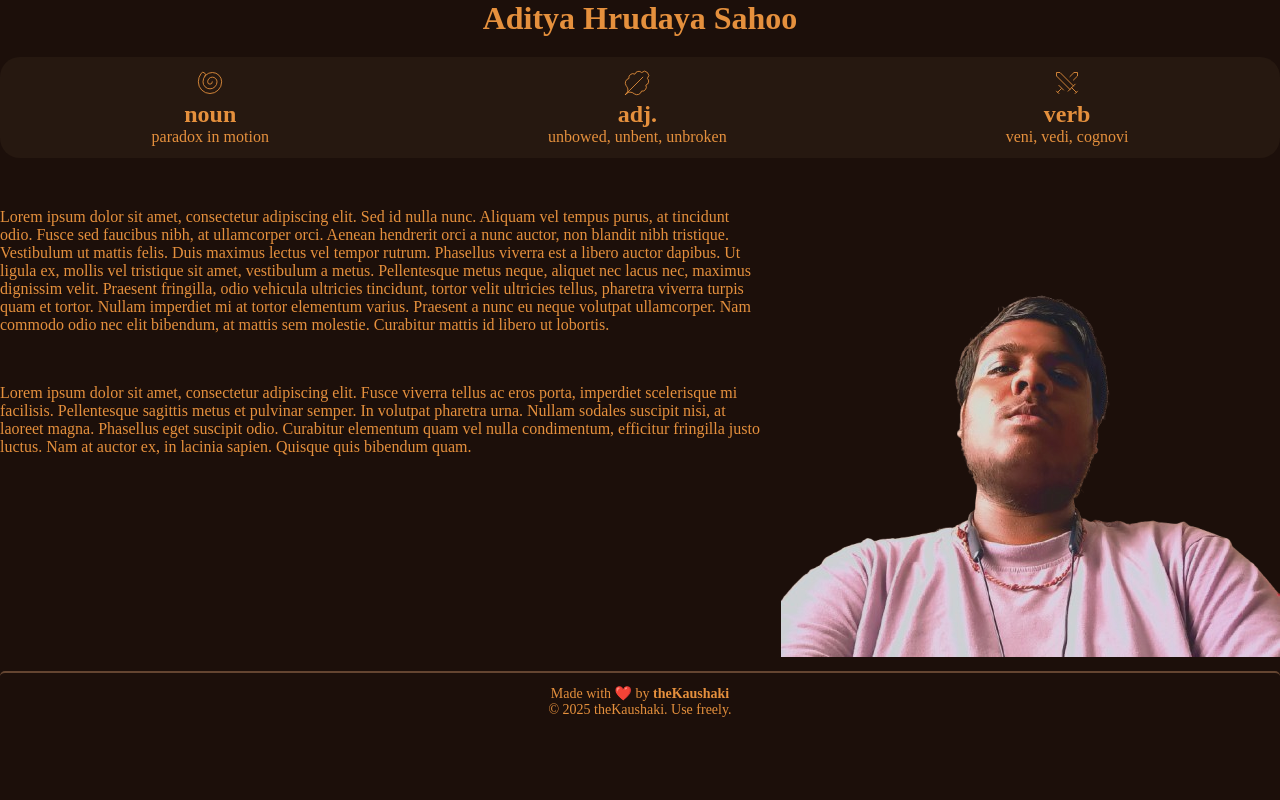
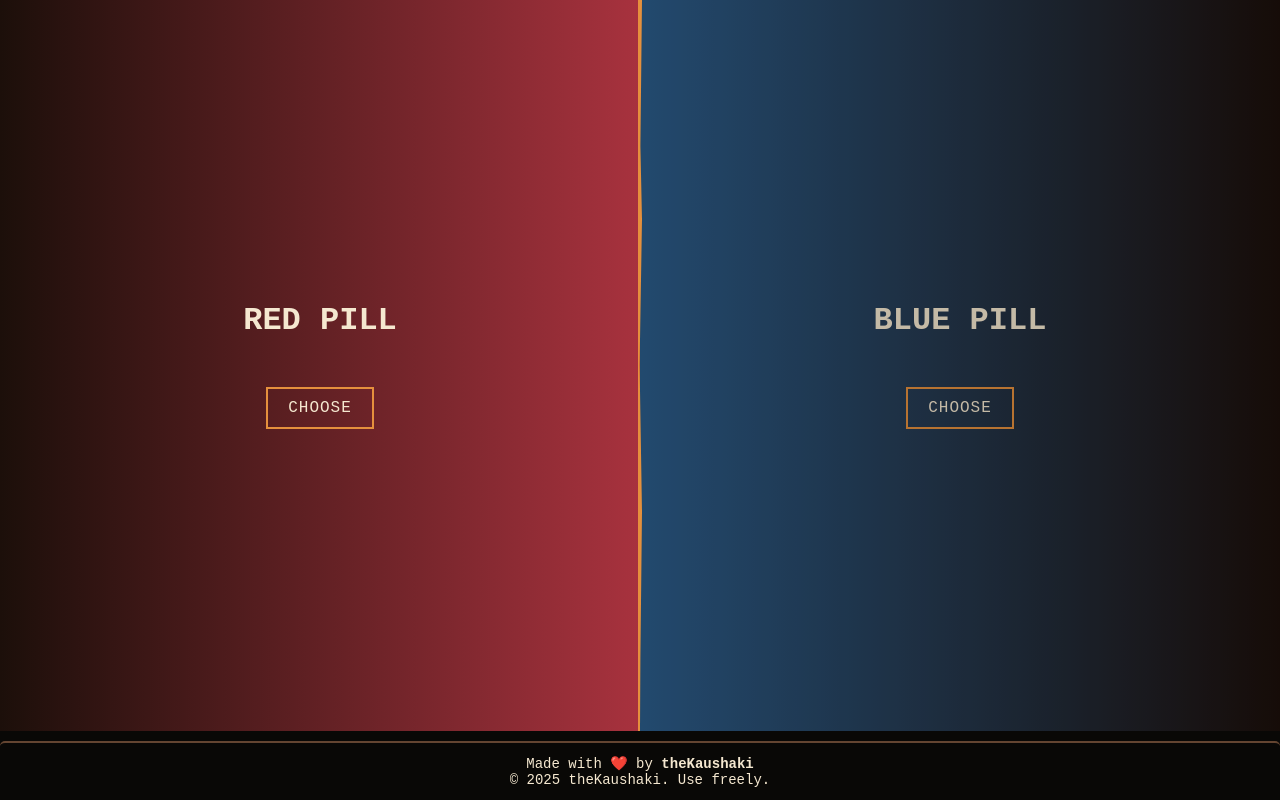
Before and after one commit to theKaushaki/induction-works, a plain HTML site: page index.html in a window 1280 px wide. Drawn offline with Linux system fonts and the light colour scheme.

Commit message:
homepage reimagined, simple enough

```diff
--- a/index.html
+++ b/index.html
@@ -4,42 +4,127 @@
   <meta charset="UTF-8">
   <meta name="viewport" content="width=device-width, initial-scale=1.0">
   <title>theKaushaki</title>
-    <link rel="stylesheet" href="styles.css">
+  <style>
+    :root {
+      --color-primary: #1c0f0a;
+      --color-secondary: #e5903d;
+      --color-accent: #a8323e;
+      --color-accent-3: #2b5c8a;
+      --color-white: #f5e8d0;
+      --color-black: #090806;
+      --color-grey-2: #644531;
+    }
+
+    * {
+      margin: 0;
+      padding: 0;
+      box-sizing: border-box;
+    }
+
+    body {
+      font-family: 'Courier New', monospace;
+      background-color: var(--color-black);
+      color: var(--color-white);
+      height: 100vh;
+      overflow: hidden;
+      display: flex;
+      flex-direction: column;
+      position: relative;
+    }
+
+    .container {
+      flex: 1;
+      display: flex;
+      position: relative;
+    }
+
+    .side {
+      flex: 1;
+      height: 100%;
+      display: flex;
+      flex-direction: column;
+      justify-content: center;
+      align-items: center;
+      filter: brightness(0.8);
+      text-align: center;
+      padding: 2rem;
+      transition: filter 0.3s ease;
+    }
+
+    .side:hover {
+      filter: brightness(1);
+    }
+
+    .red-side {
+      background-color: var(--color-primary);
+      background-image: linear-gradient(to right, var(--color-primary), var(--color-accent));
+    }
+
+    .blue-side {
+      background-color: var(--color-primary);
+      background-image: linear-gradient(to left, var(--color-primary), var(--color-accent-3));
+    }
+
+    .divider {
+      position: absolute;
+      top: 0;
+      left: 50%;
+      height: 100%;
+      width: 4px;
+      background: var(--color-secondary);
+      transform: translateX(-50%);
+      z-index: 10;
+      clip-path: polygon(
+        0 0, 100% 0,
+        60% 20%, 100% 30%,
+        40% 50%, 100% 70%,
+        60% 90%, 50% 100%,
+        50% 100%, 0 100%
+      );
+    }
+
+    h1 {
+      font-size: 2rem;
+      margin-bottom: 1rem;
+    }
+
+    .btn {
+      margin-top: 2rem;
+      padding: 10px 20px;
+      background: transparent;
+      border: 2px solid var(--color-secondary);
+      color: var(--color-white);
+      font-family: 'Courier New', monospace;
+      font-size: 1rem;
+      cursor: pointer;
+      text-transform: uppercase;
+      letter-spacing: 1px;
+    }
+
+    .site-footer {
+      border-top: 2px solid var(--color-grey-2);
+      border-radius: 5px 5px;
+      text-align: center;
+      padding: 12px 0;
+      font-size: 14px;
+      bottom: 0;
+      left: 0;
+      margin-top: 10px;
+    }
+  </style>
 </head>
 <body>
-    <header><h1>Aditya Hrudaya Sahoo</h1></header>
+  <div class="container">
+    <div class="side red-side">
+      <h1>RED PILL</h1>
+      <button class="btn" onclick="location.href='portfolio.html'">Choose</button>
+    </div>
 
-    <div class="meaning">
-        <div class="noun">
-            <svg xmlns="http://www.w3.org/2000/svg" width="28" height="28" viewBox="0 0 24 24" fill="none" stroke="currentColor" stroke-width="0.75" stroke-linecap="round" stroke-linejoin="round" class="lucide lucide-shell"><path d="M14 11a2 2 0 1 1-4 0 4 4 0 0 1 8 0 6 6 0 0 1-12 0 8 8 0 0 1 16 0 10 10 0 1 1-20 0 11.93 11.93 0 0 1 2.42-7.22 2 2 0 1 1 3.16 2.44"/></svg>
-            <h2>noun</h2>
-            paradox in motion
-        </div>
-        <div class="adj">
-            <svg xmlns="http://www.w3.org/2000/svg" width="28" height="28" viewBox="0 0 24 24" fill="none" stroke="currentColor" stroke-width="0.75" stroke-linecap="round" stroke-linejoin="round" class="lucide lucide-leafy-green"><path d="M2 22c1.25-.987 2.27-1.975 3.9-2.2a5.56 5.56 0 0 1 3.8 1.5 4 4 0 0 0 6.187-2.353 3.5 3.5 0 0 0 3.69-5.116A3.5 3.5 0 0 0 20.95 8 3.5 3.5 0 1 0 16 3.05a3.5 3.5 0 0 0-5.831 1.373 3.5 3.5 0 0 0-5.116 3.69 4 4 0 0 0-2.348 6.155C3.499 15.42 4.409 16.712 4.2 18.1 3.926 19.743 3.014 20.732 2 22"/><path d="M2 22 17 7"/></svg>
-            <h2>adj.</h2>
-            unbowed, unbent, unbroken
-        </div>
-        <div class="verb">
-            <svg xmlns="http://www.w3.org/2000/svg" width="28" height="28" viewBox="0 0 24 24" fill="none" stroke="currentColor" stroke-width="0.75" stroke-linecap="round" stroke-linejoin="round" class="lucide lucide-swords"><polyline points="14.5 17.5 3 6 3 3 6 3 17.5 14.5"/><line x1="13" x2="19" y1="19" y2="13"/><line x1="16" x2="20" y1="16" y2="20"/><line x1="19" x2="21" y1="21" y2="19"/><polyline points="14.5 6.5 18 3 21 3 21 6 17.5 9.5"/><line x1="5" x2="9" y1="14" y2="18"/><line x1="7" x2="4" y1="17" y2="20"/><line x1="3" x2="5" y1="19" y2="21"/></svg>
-            <h2>verb</h2>
-            veni, vedi, cognovi
-        </div>
-    </div>
-    <div class="intro">
-        <div class="intro-text">
-            <p>
-                Lorem ipsum dolor sit amet, consectetur adipiscing elit. Sed id nulla nunc. Aliquam vel tempus purus, at tincidunt odio. Fusce sed faucibus nibh, at ullamcorper orci. Aenean hendrerit orci a nunc auctor, non blandit nibh tristique. Vestibulum ut mattis felis. Duis maximus lectus vel tempor rutrum. Phasellus viverra est a libero auctor dapibus. Ut ligula ex, mollis vel tristique sit amet, vestibulum a metus. Pellentesque metus neque, aliquet nec lacus nec, maximus dignissim velit. Praesent fringilla, odio vehicula ultricies tincidunt, tortor velit ultricies tellus, pharetra viverra turpis quam et tortor. Nullam imperdiet mi at tortor elementum varius. Praesent a nunc eu neque volutpat ullamcorper. Nam commodo odio nec elit bibendum, at mattis sem molestie. Curabitur mattis id libero ut lobortis.
-            </p>
-            <p>
-                Lorem ipsum dolor sit amet, consectetur adipiscing elit. Fusce viverra tellus ac eros porta, imperdiet scelerisque mi facilisis. Pellentesque sagittis metus et pulvinar semper. In volutpat pharetra urna. Nullam sodales suscipit nisi, at laoreet magna. Phasellus eget suscipit odio. Curabitur elementum quam vel nulla condimentum, efficitur fringilla justo luctus. Nam at auctor ex, in lacinia sapien. Quisque quis bibendum quam.
-            </p>
-        </div>
-        <div class="adi-1">
-            <div class="image-wrapper">
-                <img src="pictures/adi-1.png" alt="">
-                <div class="circle"></div>
-            </div>
+    <div class="divider"></div>
+
+    <div class="side blue-side">
+      <h1>BLUE PILL</h1>
+      <button class="btn" onclick="location.href='movie-review.html'">Choose</button>
     </div>
   </div>
 
--- a/styles.css
+++ b/styles.css
@@ -70,7 +70,7 @@ header {
   flex: 1;
 }
 
-/* .adi-1 {
+.adi-1 {
   height: fit-content;
   width: fit-content;
   max-width: auto;
@@ -80,42 +80,17 @@ header {
 
 .image-wrapper {
   position: relative;
-  width: 200px;
-  height: 200px;
+
 }
 
 .image-wrapper img {
   width: 100%;
   height: 100%;
-  border-radius: 50%;
+  border-radius: 12px;
   object-fit: cover;
   position: relative;
   z-index: 2;
 }
-
-.circle {
-  position: absolute;
-  top: 50%;
-  left: 50%;
-  width: 220px;
-  height: 220px;
-  border: 5px solid transparent;
-  border-top: 5px solid var(--color-grey-6);
-  border-radius: 50%;
-  transform: translate(-50%, -50%);
-  z-index: 1;
-  animation: rotate 2s linear infinite;
-}
-
-@keyframes rotate {
-  0% {
-      transform: translate(-50%, -50%) rotate(0deg);
-  }
-  100% {
-      transform: translate(-50%, -50%) rotate(360deg);
-  }
-}
- */
 
 footer {
   border-top: 2px solid var(--color-grey-2);
```
Also changed, not shown: movie-review.html (added, +15 -0 lines), portfolio.html (added, +53 -0 lines). Lines whose indentation alone changed are shown as unchanged.
